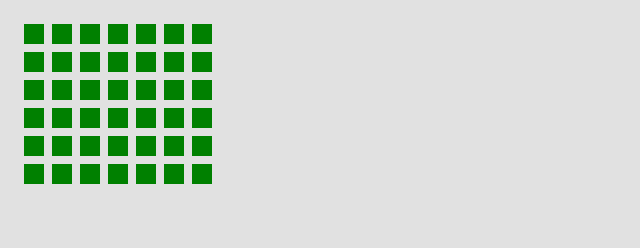
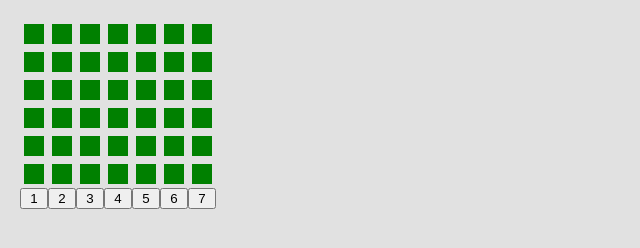
Before and after one commit to brunomachadors/4inaline, a React app: page / in a window 1280 px wide. Shown: the whole page, without its empty margins (0-640 px from the left). Built offline with nearby package versions, Linux system fonts and the light colour scheme.

Commit message:
changes on board file

```diff
--- a/public/index.html
+++ b/public/index.html
@@ -10,7 +10,7 @@
       content="Web site created using create-react-app"
     />
 
-    <title>React App</title>
+    <title>4 in a Line Game</title>
   </head>
   <body>
     <div id="root"></div>
--- a/src/components/Board/index.js
+++ b/src/components/Board/index.js
@@ -1,22 +1,23 @@
-import React, { useState } from 'react';
-import Square from '../Square';
+import React, { useState, Fragment } from "react";
+import Square from "../Square";
 
 const Board = (props) => {
   const [squares, setSquares] = useState(Array(42).fill(null));
   const [xIsNext, setXIsNext] = useState(true);
   const { numberOfColumns, numberOfLines } = props;
-  const gameMatrix = new Array(numberOfLines).fill(
-    new Array(numberOfColumns).fill(undefined)
+  const gameMatrix = new Array(numberOfColumns).fill(
+    new Array(numberOfLines).fill(undefined)
   );
+  const buttonArray = new Array(7);
 
   const handleClick = (i) => {
     console.log(i);
     const newSquares = squares.slice();
 
     if (xIsNext) {
-      newSquares[i] = 'X';
+      newSquares[i] = "X";
     } else {
-      newSquares[i] = 'O';
+      newSquares[i] = "O";
     }
 
     setSquares(newSquares);
@@ -24,22 +25,25 @@ const Board = (props) => {
   };
 
   return (
-    <>
-      {gameMatrix.map((line) => (
-        <div style={{ display: 'flex' }}>
-          {line.map((column) => (
-            <div
-              style={{
-                margin: '4px',
-                width: '20px',
-                height: '20px',
-                backgroundColor: 'green',
-              }}
-            ></div>
-          ))}
+    <div style={{ display: 'flex' }}>
+      {gameMatrix.map((column, index) => (
+        <div key={`column-${index}`} style={{ display: "flex", flexDirection: 'column' }}>
+          {column.map((line, index) => (
+                <div
+                  key={`line-${index}`}
+                  style={{
+                    margin: "4px",
+                    width: "20px",
+                    height: "20px",
+                    backgroundColor: "green",
+                  }}
+                ></div>
+            )
+          )}
+          <button type="button">{index + 1}</button>
         </div>
       ))}
-    </>
+    </div>
   );
 };
 
```
